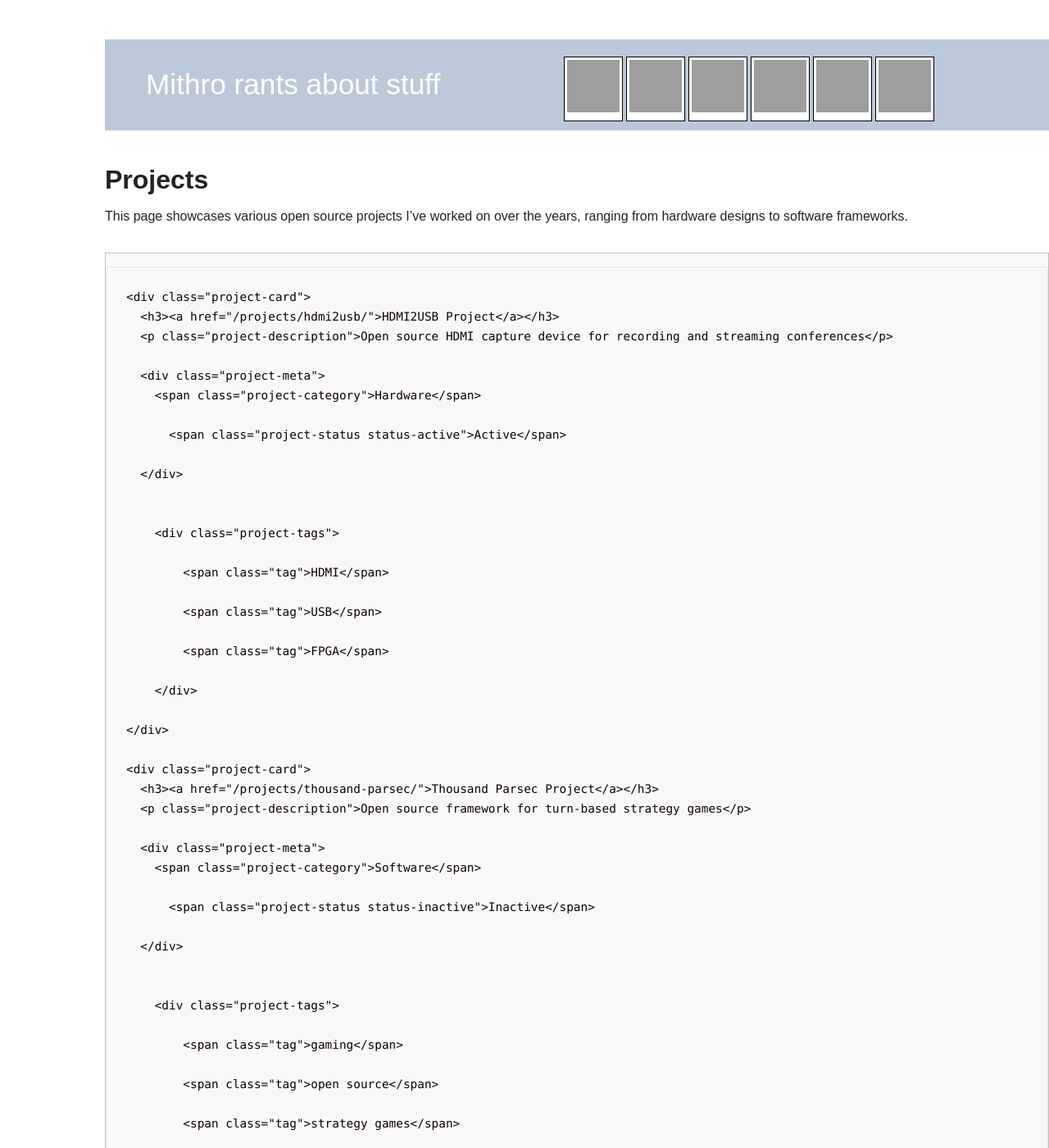
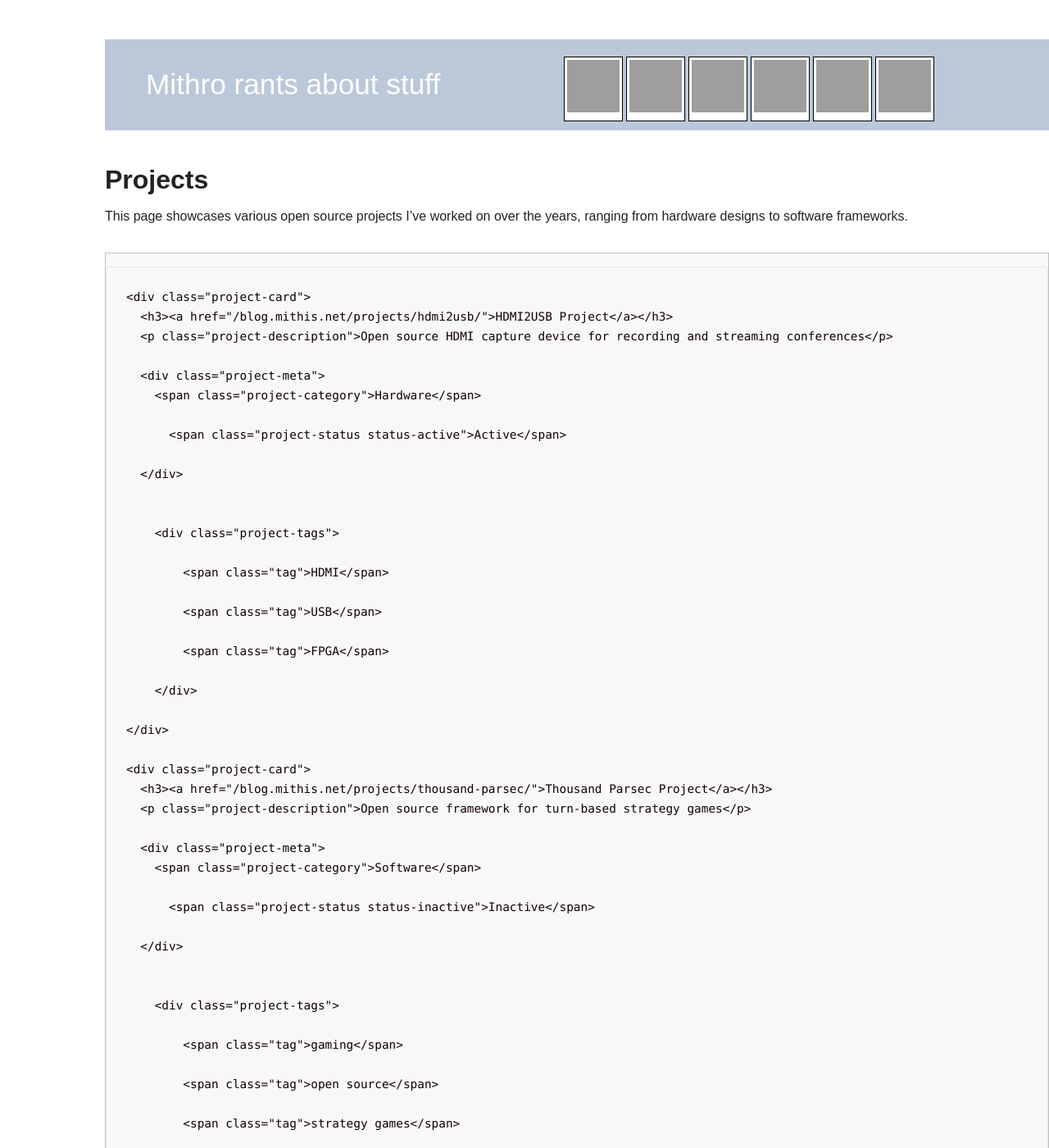
Before and after one commit to mithro/blog.mithis.net, a Jekyll site: the page built from projects.md, in a window 1280 px wide and 1400 px high. Shown: the whole window at 82% size. Built offline with Jekyll 4.4.1, drawn with Linux system fonts in a browser that asks for light colours; some of the changed text lies outside the part shown; grey boxes are pictures that could not be loaded.

Commit message:
Stage at github.io subpath: set baseurl/url, drop CNAME
Build was configured for the blog.mithis.net custom domain (baseurl empty, CNAME present). To serve and compare it at mithro.github.io/blog.mithis.net, set baseurl=/blog.mithis.net and url=https://mithro.github.io and drop CNAME so Pages does not redirect to the custom domain. Reverse for the eventual DNS cutover.

Co-Authored-By: Claude Opus 4.7 (1M context) <noreply@anthropic.com>

```diff
--- a/CNAME
+++ /dev/null
@@ -1 +0,0 @@
-blog.mithis.net
--- a/_config.yml
+++ b/_config.yml
@@ -23,8 +23,8 @@ email: tim@mithis.net
 description: >- # this means to ignore newlines until "baseurl:"
   Technical blog about open source hardware, software development, and tech projects.
   Documenting work on HDMI2USB, TimVideos.us, and various hardware/software initiatives.
-baseurl: "" # custom domain — no subpath prefix
-url: "https://blog.mithis.net" # the base hostname & protocol for your site
+baseurl: "/blog.mithis.net" # github.io project subpath (staging). Set to "" for the blog.mithis.net custom-domain cutover.
+url: "https://mithro.github.io" # staging origin. Set to https://blog.mithis.net for the custom-domain cutover.
 github_username: mithro
 
 # Build settings
```
